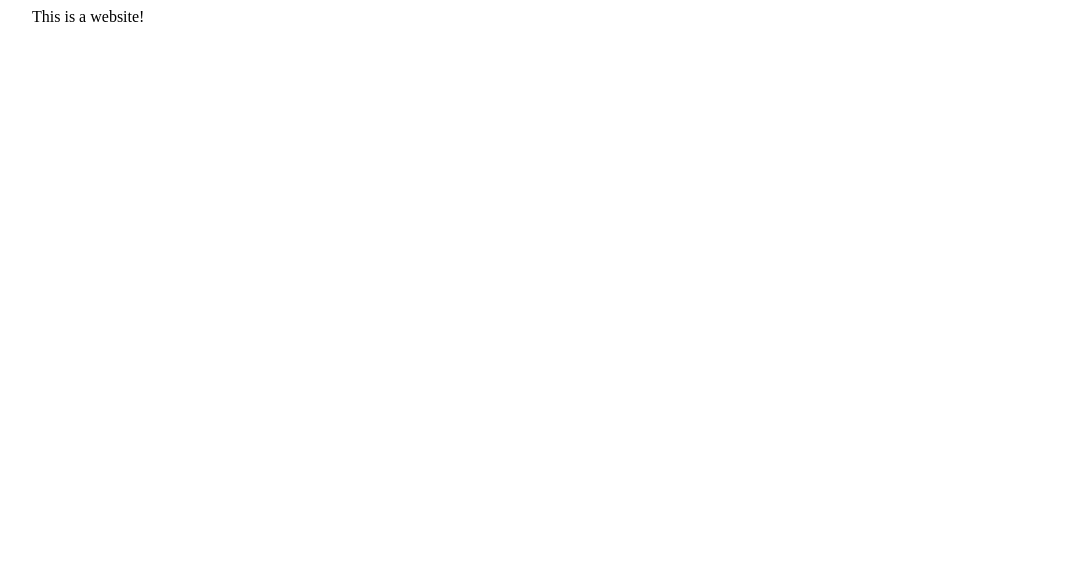
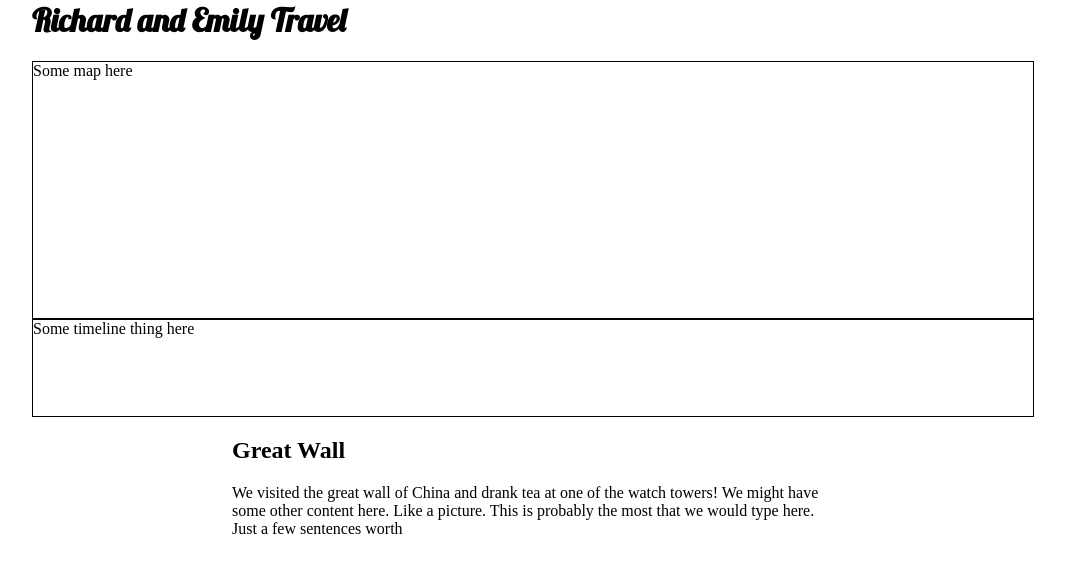
Before and after one commit to arbylee/travelTimeline, a plain HTML site: page index.html in a window 1280 px wide. Shown: the whole page, without its empty margins (108-1173 px from the left). Drawn offline with nearby package versions, Linux system fonts and the light colour scheme; files that its build step writes are made by us from their sources.

Commit message:
Add Lobster font and generic sections

```diff
--- a/app.less
+++ b/app.less
@@ -1,5 +1,37 @@
+
+@font-face {
+  font-family: Lobster;
+  src: url('Lobster_1.3.otf');
+}
+
 .container {
   max-width: 1000px;
   margin-left: auto;
   margin-right: auto;
 }
+
+.page-header {
+  font-family: Lobster;
+}
+
+.map {
+  width: 100%;
+  height: 16em;
+  border: 1px solid black;
+}
+
+.timeline {
+  width: 100%;
+  height: 6em;
+  border: 1px solid black;
+}
+
+.blurb {
+  max-width: 600px;
+  margin-left: auto;
+  margin-right: auto;
+}
+
+.blurb-header {
+
+}
--- a/index.html
+++ b/index.html
@@ -5,7 +5,26 @@
   </head>
   <body>
     <div class="container">
-      This is a website!
+      <h1 class="page-header">
+        Richard and Emily Travel
+      </h1>
+      <div class="map">
+        Some map here
+      </div>
+      <div class="timeline">
+        Some timeline thing here
+      </div>
+      <div class="blurb">
+        <h2 class="blurb-header">
+          Great Wall
+        </h2>
+        <div>
+          We visited the great wall of China and drank tea at one of the watch towers!
+          We might have some other content here.
+          Like a picture.
+          This is probably the most that we would type here. Just a few sentences worth
+        </div>
+      </div>
     </div>
   </body>
 </html>
```
Also changed, not shown: Lobster_1.3.otf (added).
